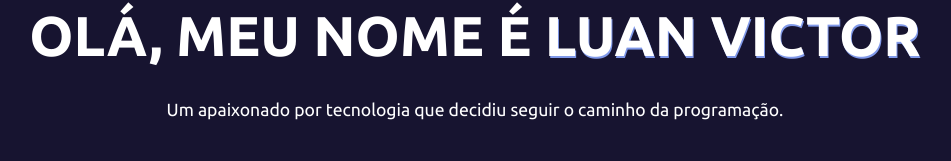
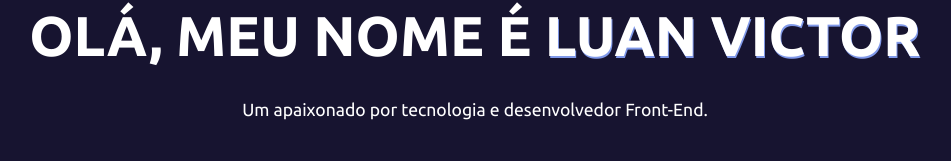
Before and after one commit to Luzin7/my-portfolio, a React (Create React App) app: page / in a window 1280 px wide. Shown: the part 440-601 px from the top of the page, without its empty margins (165-1116 px from the left). Built offline with nearby package versions, Linux system fonts and the light colour scheme.

Commit message:
update(Home.jsx): altera informações e escrita

```diff
--- a/src/components/Home.jsx
+++ b/src/components/Home.jsx
@@ -16,8 +16,7 @@ function Home() {
         </h1>
         <div className="home__info">
           <p className="home__info-text">
-            Um apaixonado por tecnologia que decidiu seguir o
-            caminho da programação.
+            Um apaixonado por tecnologia e desenvolvedor Front-End.
           </p>
         </div>
         <div className="home__link-button">
```
